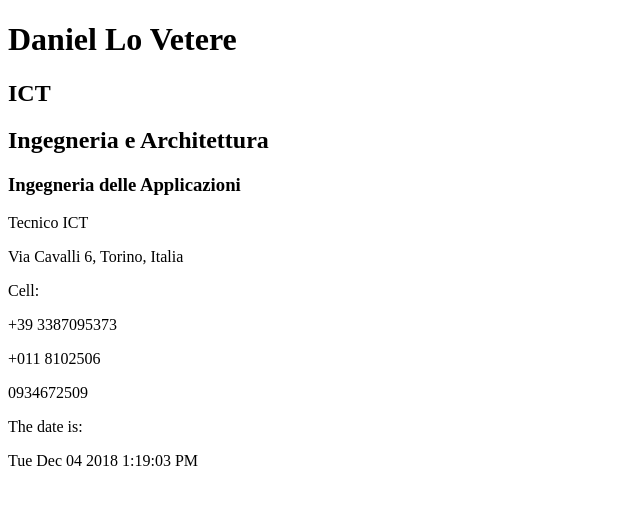
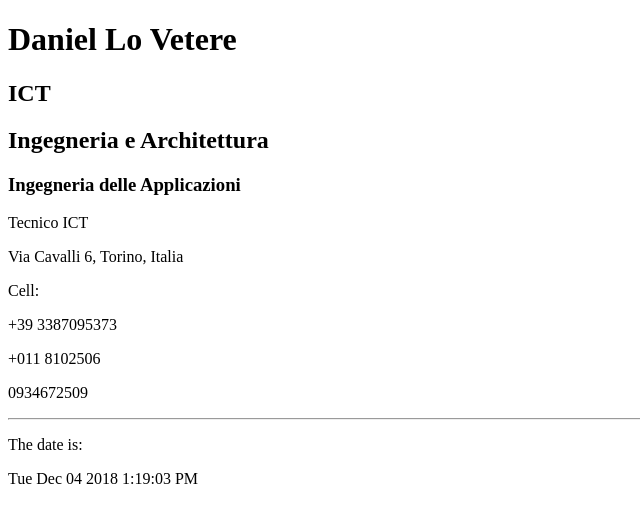
Before and after one commit to danlvet/angular, an Angular app in the folder my-first-app/: page / in a window 1280 px wide. Shown: the top 522 px of the page, without its empty margins (0-640 px from the left). Built offline with nearby package versions, Linux system fonts and the light colour scheme.

Commit message:
Aggiunta linea di separazione

```diff
--- a/my-first-app/src/app/app.component.html
+++ b/my-first-app/src/app/app.component.html
@@ -1,3 +1,3 @@
 <app-address-card name = "Daniel Lo Vetere"></app-address-card>
-<span></span>
+<hr>
 <app-date></app-date>
```
